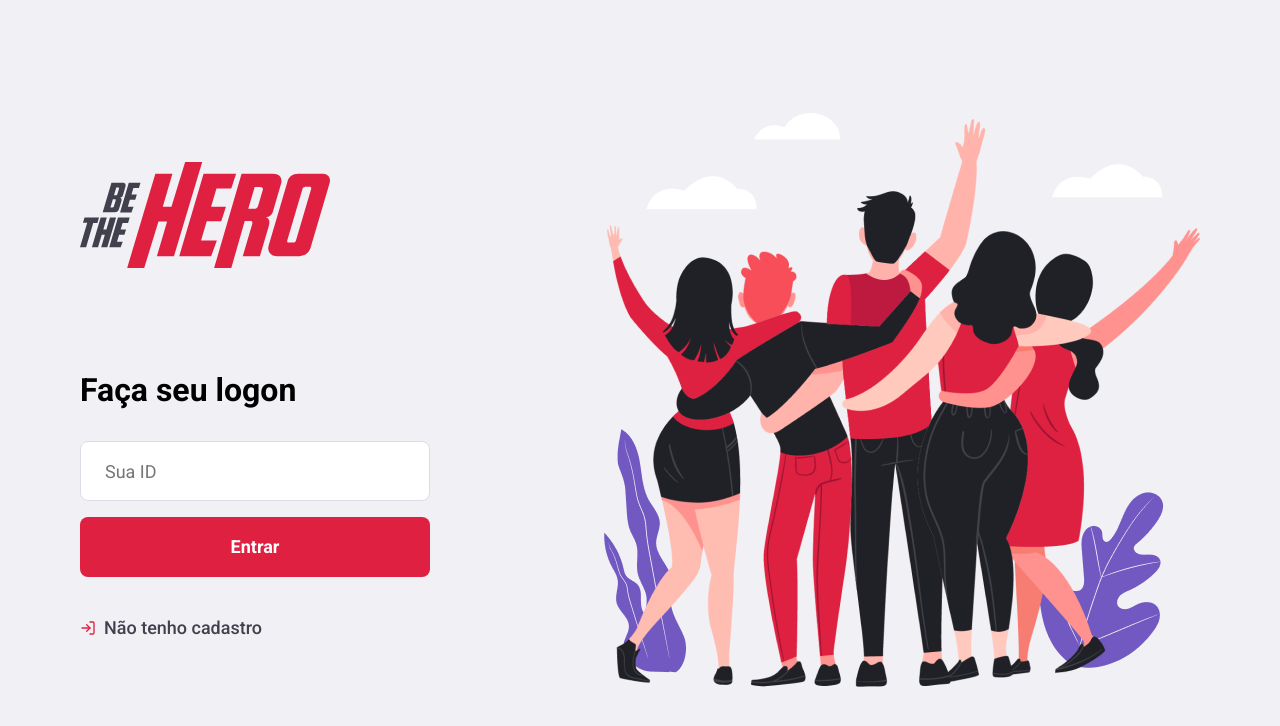
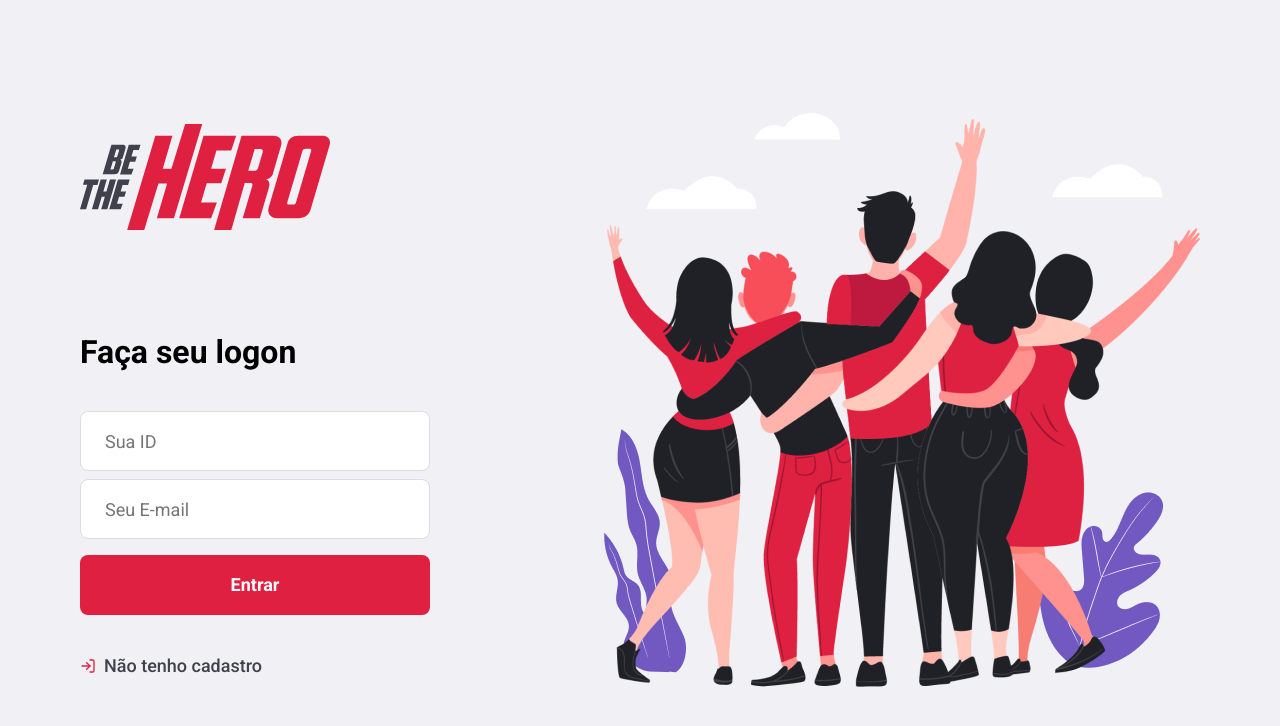
Before and after one commit to devluma/semana-omni-stack11, a React (Create React App) app in the folder htdocs/frontend/: page / in a window 1280 px wide. Shown: the top 726 px of the page. Built offline with nearby package versions, Linux system fonts and the light colour scheme.

Commit message:
Ajustado FORM de LOGIN e REGISTER da APP WEB

```diff
--- a/htdocs/frontend/src/pages/Logon/index.js
+++ b/htdocs/frontend/src/pages/Logon/index.js
@@ -1,3 +1,4 @@
+/* eslint-disable no-alert */
 import React, { useState } from 'react';
 import { Link, useHistory } from 'react-router-dom';
 import { FiLogIn } from 'react-icons/fi';
@@ -11,13 +12,14 @@ import heroesImg from '../../assets/heroes.png';
 
 export default function Logon() {
   const [id, setId] = useState('');
+  const [email, setEmail] = useState('');
   const history = useHistory();
 
   async function handleLogin(e) {
     e.preventDefault();
 
     try {
-      const response = await api.post('/auth', { id });
+      const response = await api.post('/auth', { id, email });
 
       localStorage.setItem('ongId', id);
       localStorage.setItem('ongName', response.data.name);
@@ -36,9 +38,17 @@ export default function Logon() {
           <h1>Faça seu logon</h1>
 
           <input
+            type="text"
             placeholder="Sua ID"
             value={id}
             onChange={(e) => setId(e.target.value)}
+            required="required"
+          />
+          <input
+            type="email"
+            placeholder="Seu E-mail"
+            value={email}
+            onChange={(e) => setEmail(e.target.value)}
             required="required"
           />
           <button type="submit" className="button">
--- a/htdocs/frontend/src/pages/Logon/styles.css
+++ b/htdocs/frontend/src/pages/Logon/styles.css
@@ -19,6 +19,10 @@
   margin-top: 100px;
 }
 
+.logon-container section.form form input {
+  margin-top: 8px;
+}
+
 .logon-container section.form form h1 {
   font-size: 32px;
   margin-bottom: 32px;
--- a/htdocs/frontend/src/pages/Register/index.js
+++ b/htdocs/frontend/src/pages/Register/index.js
@@ -1,3 +1,4 @@
+/* eslint-disable no-alert */
 import React, { useState } from 'react';
 import { Link, useHistory } from 'react-router-dom';
 import { FiArrowLeft } from 'react-icons/fi';
@@ -51,7 +52,7 @@ export default function Register() {
 
           <Link to="/" className="link-href">
             <FiArrowLeft size={16} color="#E02041" />
-            Voltar para logon
+            Já tenho cadastro
           </Link>
         </section>
 
```
